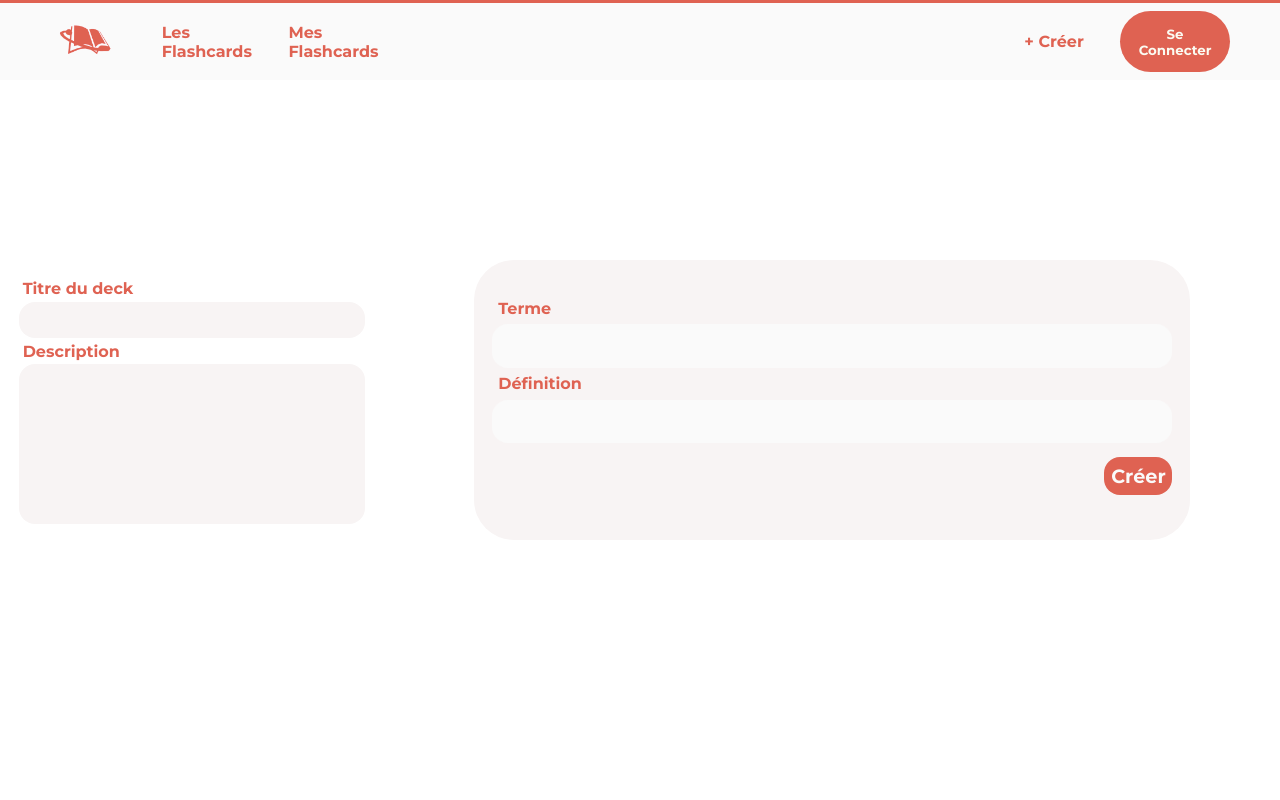
After one commit to LouisHuang13/FlashCard, a PHP site: page /createFlashCard.php in a window 1280 px wide. The commit adds this page. Run offline with PHP 8.4, Linux system fonts and the light colour scheme.

Commit message:
Create card

```diff
--- /dev/null
+++ b/actions/logoutAction.php
@@ -0,0 +1,6 @@
+<?php
+session_start();
+$_SESSION = [];
+session_destroy();
+header('Location: ../index.php');
+?>
--- /dev/null
+++ b/createFlashCard.php
@@ -0,0 +1,39 @@
+<?php
+?>
+
+<!DOCTYPE html>
+<html lang="en">
+<head>
+    <meta charset="UTF-8">
+    <meta name="viewport" content="width=device-width, initial-scale=1.0">
+    <title>Uni'Card | Création</title>
+    <link rel="stylesheet" href="styles/style.css">
+</head>
+<body>
+    <?php require_once('includes/nav.php')?>
+    <section id="create">
+        <div>
+            <form>
+                <label for="title">Titre du deck</label>
+                <input type="text" name="title">
+
+                <label for="description">Description</label>
+                <textarea name="description"></textarea>
+            </form>
+        </div>
+        <div>
+            <form>
+                <div>
+                    <label for="cardContent">Terme</label>
+                    <input type="text" name="cardContent">
+
+                    <label for="cardContent">Définition</label>
+                    <input type="text" name="cardDefinition">
+
+                    <input type="submit" value="Créer">
+                </div>
+            </form>
+        </div>
+    </section>
+</body>
+</html>
--- a/includes/login.php
+++ b/includes/login.php
@@ -8,8 +8,8 @@
                 <input type="email" name="mail">
             </div>
             <div>
-                <label for="mail">Identifiant</label>
-                <input type="text" name="id">
+                <label for="username">Identifiant</label>
+                <input type="text" name="username">
             </div>
             <div>
                 <label for="mail">Mot de passe</label>
--- a/includes/nav.php
+++ b/includes/nav.php
@@ -1,16 +1,24 @@
+<?php require('actions/database.php');?>
+
 <nav>
     <div>
-        <a href=""><img src="images/logo.png" alt=""></a>
-        <button>Les flashcards</button>
-        <div id="dropdownMenu">
-            <ul>
-                <li><a href="">Les Flashcards</a></li>
-                <li><a href="">Mes Flashcards</a></li>
-            </ul>
-        </div>
+        <a href="index.php"><img src="images/logo.png" alt=""></a>
+        <a href="">Les Flashcards</a>
+        <a href="">Mes Flashcards</a>
     </div>
     <div>
-        <button>+ Créer</button>
-        <button onclick="openLoginMenu(true)">Se Connecter</button>
+        <a href="createFlashCard.php">+ Créer</a>
+        <?php
+            if(isset($_SESSION['auth'])){
+        ?>
+            <a href="actions/logoutAction.php"><img src="images/disconnect.png" alt=""></a>
+        <?php
+        }
+        else{
+        ?>
+            <button onclick="openLoginMenu(true)">Se Connecter</button>
+        <?php
+        }
+        ?>
     </div>
 </nav>
--- a/index.php
+++ b/index.php
@@ -15,6 +15,11 @@
     <?php require_once('includes/nav.php')?>
     <?php require_once('includes/login.php')?>
 
+    <h1></h1>
+    <p></p>
+    <div>
+
+    </div>
     <script src="scripts/script.js"></script>
 </body>
 </html>
--- a/styles/style.css
+++ b/styles/style.css
@@ -18,14 +18,14 @@ a {
 }
 
 nav {
-    width: 100%; height: 5dvh;
-    padding: 2.5%;
+    width: 100%; height: 10dvh;
+    padding:  2.5%;
 
     background-color: #fafafa;
     border-top: 3px solid #DF6252;
 
     position: fixed; top : 0; left: 0;
-    display: flex; justify-content: space-between;
+    display: flex; justify-content: space-between; align-items: center;
     z-index: 999;
 }
 
@@ -35,31 +35,28 @@ nav > div > a > img{
 }
 
 nav > div {
-    display: flex; align-items: center; justify-content: space-around;
-    width: 20%;
+    display: flex; align-items: center; justify-content: flex-end;
+    width: 30%;
 }
 
 nav > div:last-of-type > button:last-of-type {
 
-    width: 50%;
+    width: 30%;
     background-color: #DF6252; color: #FBFBF2; font-family: 'Montserrat'; font-weight: bold;
     border: none; border-radius: 5dvh;
 
-    padding: 5%; margin: 5%;
+    padding: 4%; margin: 5%;
 }
 
 nav > div:last-of-type > button:last-of-type:hover {
     background-color: #b3493b;
 }
 
-nav > div > button {
+nav > div > a, nav > div > button {
     background: none; border: none;
     color: #DF6252; font-weight: bold;
 
-}
-
-nav > div:first-of-type > button:hover ~ div {
-    transform: translateY(10dvh);
+    padding: 5%;
 }
 
 nav > div:first-of-type > div{
@@ -72,19 +69,25 @@ nav > div:first-of-type > div{
     padding: 2%;
 }
 
+nav > div:last-of-type > a > img {
+    width: 4dvh; height: 4dvh;
+}
+
 button:hover, input:hover {
 
     cursor: pointer;
 }
 
 label {
-    color: #DF6252;
+    color: #DF6252; font-weight: bold;
+
+    margin: 1%;
 }
 
 /* CONNEXION */
 
 #login {
-    position: fixed;
+    position: fixed; top: 0;
     width: 100%; height: 100dvh;
 
     display: flex; justify-content: flex-end; align-items: center;
@@ -151,3 +154,92 @@ label {
 #login > button:hover {
     scale: 1.1;
 }
+
+/* Create Flashcard */
+
+#create {
+    width: 100%; height: 100dvh;
+
+    display: flex; justify-content: space-evenly; align-content: center;
+}
+
+#create > div:first-of-type{
+    width: 30%;
+}
+
+#create > div:last-of-type{
+    width: 70%; min-height: 100%;
+
+    display: flex; flex-direction: column; justify-content: center; align-items: center;
+}
+
+
+#create > div:first-of-type > form {
+    width: 100%; min-height: 100%;
+    padding: 5%;
+
+    display: flex; flex-direction: column; justify-content: center; align-items: flex-start;
+}
+
+#create > div:first-of-type > form > input[type="text"] {
+    width: 100%;
+    padding: 3%;
+
+    background-color: #f8f4f4; border-radius: 2dvh;
+    color: #DF6252; font-weight: bold;
+    border: none;
+
+}
+
+#create > div:first-of-type > form > textarea {
+    width: 100%; height: 20dvh;
+    padding: 3%;
+
+    background-color: #f8f4f4; border-radius: 2dvh;
+    color: #DF6252; font-weight: bold;
+    border: none;
+
+    resize: none;
+
+}
+
+#create > div:last-of-type > form {
+    width: 100%; min-height: 100%;
+
+    display: flex; justify-content: center; align-items: center;
+}
+
+#create > div:last-of-type > form > div {
+    width: 80%; height: 35dvh;
+    padding: 2%;
+
+    background-color: #f8f4f4; border-radius: 5dvh;
+    border: none;
+
+    display: flex; flex-direction: column; justify-content: center; align-items: flex-start;
+}
+
+#create > div:last-of-type > div > form{
+    width: 100%;
+
+    display: flex; flex-direction: column;
+}
+
+#create > div:last-of-type > form > div > input[type="text"] {
+    width: 100%;
+    padding: 2%;
+
+    background-color: #fafafa; border-radius: 2dvh;
+    color: #DF6252; font-weight: bold;
+    border: none;
+}
+
+#create > div:last-of-type > form > div > input[type="submit"] {
+    width: 10%;
+    padding: 1%; margin: 2% 0;
+
+    background-color: #DF6252; border-radius: 2dvh; color: #fafafa; font-weight: bold; font-size: 1.2rem;
+    border: none;
+
+    align-self: flex-end;
+}
```
Also changed, not shown: actions/loginAction.php (+10 -4 lines), images/disconnect.png (added).
